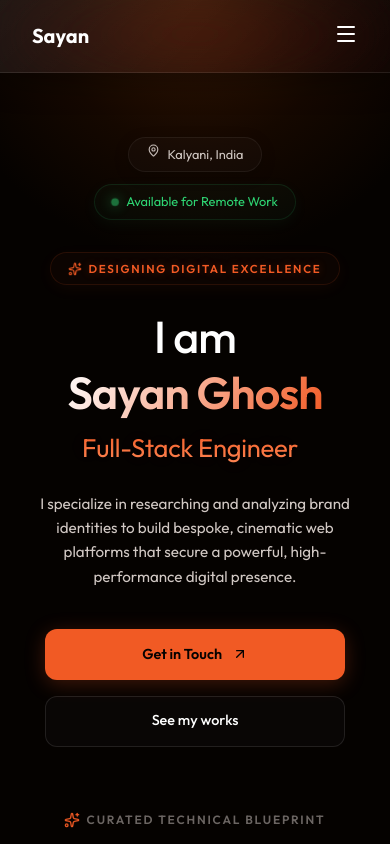
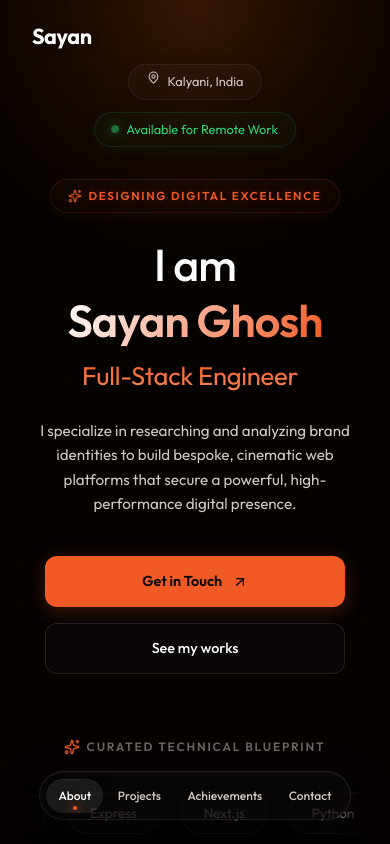
Before and after one commit to me-sayanghosh/Portfolio, a React app: page / in a window 390 px wide. Shown: the top 844 px of the page. Built offline with nearby package versions, Linux system fonts and the light colour scheme; the HTML template or start-up script is replaced by a standard one.

Commit message:
feat: Revamp Navbar with scroll-based active section highlighting and new capsule design

```diff
--- a/src/components/Navbar.jsx
+++ b/src/components/Navbar.jsx
@@ -1,33 +1,74 @@
-import React, { useState } from 'react';
-import { Menu, X } from 'lucide-react';
+import React, { useState, useEffect } from 'react';
 import styles from './Navbar.module.css';
 
 const Navbar = () => {
-  const [isOpen, setIsOpen] = useState(false);
+  const [activeSection, setActiveSection] = useState('about');
 
-  const toggleMenu = () => {
-    setIsOpen(!isOpen);
-  };
+  useEffect(() => {
+    const sections = ['about', 'projects', 'achievements', 'contact'];
+
+    const handleScroll = () => {
+      const scrollPosition = window.scrollY + window.innerHeight / 2;
+
+      for (const section of sections) {
+        const el = document.getElementById(section);
+        if (el) {
+          const top = el.offsetTop;
+          const height = el.offsetHeight;
+          if (scrollPosition >= top && scrollPosition < top + height) {
+            setActiveSection(section);
+            break;
+          }
+        }
+      }
+    };
+
+    window.addEventListener('scroll', handleScroll);
+    handleScroll(); // Initial active section check
+    return () => window.removeEventListener('scroll', handleScroll);
+  }, []);
 
   return (
-    <nav className={styles.navbar}>
-      <div className={styles.container}>
+    <>
+      {/* Sleek top header containing only the logo for high-end minimalism */}
+      <header className={styles.topHeader}>
         <div className={styles.logo}>Sayan</div>
+      </header>
 
-        <button className={styles.mobileToggle} onClick={toggleMenu} aria-label="Toggle menu">
-          {isOpen ? <X size={24} /> : <Menu size={24} />}
-        </button>
-
-        <ul className={`${styles.links} ${isOpen ? styles.active : ''}`}>
-          <li><a href="#home" onClick={() => setIsOpen(false)}>Home</a></li>
-          <li><a href="#services" onClick={() => setIsOpen(false)}>Services</a></li>
-          <li><a href="#projects" onClick={() => setIsOpen(false)}>Projects</a></li>
-          <li><a href="#about" onClick={() => setIsOpen(false)}>About</a></li>
-          <li><a href="#achievements" onClick={() => setIsOpen(false)}>Achievements</a></li>
-          <li><a href="#contact" onClick={() => setIsOpen(false)}>Contact</a></li>
-        </ul>
-      </div>
-    </nav>
+      {/* Floating fixed bottom capsule navbar */}
+      <nav className={styles.bottomNavContainer}>
+        <div className={styles.capsuleNav}>
+          <a
+            href="#about"
+            className={`${styles.navLink} ${activeSection === 'about' ? styles.navLinkActive : ''}`}
+          >
+            <span>About</span>
+            <span className={styles.activeDot} />
+          </a>
+          <a
+            href="#projects"
+            className={`${styles.navLink} ${activeSection === 'projects' ? styles.navLinkActive : ''}`}
+          >
+            <span>Projects</span>
+            <span className={styles.activeDot} />
+          </a>
+          <a
+            href="#achievements"
+            className={`${styles.navLink} ${activeSection === 'achievements' ? styles.navLinkActive : ''}`}
+          >
+            <span>Achievements</span>
+            <span className={styles.activeDot} />
+          </a>
+          <a
+            href="#contact"
+            className={`${styles.navLink} ${activeSection === 'contact' ? styles.navLinkActive : ''}`}
+          >
+            <span>Contact</span>
+            <span className={styles.activeDot} />
+          </a>
+        </div>
+      </nav>
+    </>
   );
 };
 
--- a/src/components/Navbar.module.css
+++ b/src/components/Navbar.module.css
@@ -1,165 +1,150 @@
-.navbar {
-  position: sticky;
+.topHeader {
+  position: fixed;
   top: 0;
+  left: 0;
+  width: 100%;
+  padding: 1.5rem 3rem;
+  background: transparent;
+  pointer-events: none;
   z-index: 100;
-  background: linear-gradient(135deg, rgba(255, 255, 255, 0.08), rgba(255, 255, 255, 0.01));
-  -webkit-backdrop-filter: blur(32px) saturate(180%);
-  backdrop-filter: blur(32px) saturate(180%);
-  -webkit-transform: translate3d(0, 0, 0);
-  transform: translate3d(0, 0, 0);
-  padding: 1.3rem 2rem;
-  border-bottom: 1px solid rgba(255, 255, 255, 0.08);
-  box-shadow: 0 8px 32px 0 rgba(0, 0, 0, 0.3);
-}
-
-.container {
-  max-width: 1200px;
-  margin: 0 auto;
   display: flex;
-  justify-content: space-between;
+  justify-content: flex-start;
   align-items: center;
 }
 
 .logo {
   font-weight: 700;
-  font-size: 1.25rem;
+  font-size: 1.35rem;
   color: var(--text-primary);
+  letter-spacing: -0.02em;
+  pointer-events: auto;
+  text-shadow: 0 2px 10px rgba(0, 0, 0, 0.3);
 }
 
-.links {
+/* Floating Bottom Capsule Navbar */
+.bottomNavContainer {
+  position: fixed;
+  bottom: 2rem;
+  left: 0;
+  width: 100%;
   display: flex;
-  list-style: none;
-  gap: 1rem;
+  justify-content: center;
+  align-items: center;
+  pointer-events: none;
+  z-index: 1000;
+  animation: slideNavbarUp 1.2s cubic-bezier(0.16, 1, 0.3, 1) both;
 }
 
-.links a {
-  font-size: 0.85rem;
-  color: var(--text-secondary);
-  font-weight: 500;
-  background-color: rgba(255, 255, 255, 0.05);
-  border: 1px solid rgba(255, 255, 255, 0.1);
-  box-shadow: 0 4px 15px rgba(0, 0, 0, 0.2), inset 0 1px 0 rgba(255, 255, 255, 0.1);
-  backdrop-filter: blur(20px);
-  -webkit-backdrop-filter: blur(20px);
-  border-radius: 12px;
-  padding: 0.6rem 1.2rem;
-  transition: all 0.2s ease;
+@keyframes slideNavbarUp {
+  from {
+    opacity: 0;
+    transform: translateY(30px);
+  }
+  to {
+    opacity: 1;
+    transform: translateY(0);
+  }
 }
 
-.links a:hover {
-  color: var(--text-primary);
-  background-color: rgba(255, 255, 255, 0.1);
+.capsuleNav {
+  pointer-events: auto;
+  display: flex;
+  align-items: center;
+  gap: 0.35rem;
+  background: rgba(10, 8, 7, 0.82);
+  border: 1px solid rgba(255, 255, 255, 0.08);
+  border-radius: 100px;
+  padding: 0.5rem;
+  backdrop-filter: blur(20px) saturate(180%);
+  -webkit-backdrop-filter: blur(20px) saturate(180%);
+  box-shadow: 0 20px 40px rgba(0, 0, 0, 0.65),
+              0 0 0 1px rgba(255, 255, 255, 0.03),
+              inset 0 1px 0 rgba(255, 255, 255, 0.05);
+  transition: all 0.3s cubic-bezier(0.16, 1, 0.3, 1);
 }
 
-.contactIcon {
-  background-color: rgba(255, 255, 255, 0.05);
-  color: var(--text-secondary);
-  border: 1px solid rgba(255, 255, 255, 0.1);
-  box-shadow: 0 4px 15px rgba(0, 0, 0, 0.2), inset 0 1px 0 rgba(255, 255, 255, 0.1);
-  backdrop-filter: blur(20px);
-  -webkit-backdrop-filter: blur(20px);
-  padding: 0.6rem 0.8rem;
-  border-radius: 12px;
+.capsuleNav:hover {
+  border-color: rgba(255, 255, 255, 0.15);
+  box-shadow: 0 25px 50px rgba(0, 0, 0, 0.75),
+              0 0 25px rgba(255, 255, 255, 0.03),
+              inset 0 1px 0 rgba(255, 255, 255, 0.08);
+}
+
+.navLink {
+  position: relative;
   display: flex;
+  flex-direction: column;
   align-items: center;
   justify-content: center;
-  transition: all 0.2s ease;
+  padding: 0.6rem 1.3rem;
+  color: var(--text-secondary);
+  font-size: 0.85rem;
+  font-weight: 500;
+  border-radius: 100px;
+  transition: all 0.3s cubic-bezier(0.16, 1, 0.3, 1);
+  text-decoration: none;
+  overflow: hidden;
 }
 
-.contactIcon:hover {
-  background-color: rgba(255, 255, 255, 0.1);
+.navLink:hover {
   color: var(--text-primary);
+  background: rgba(255, 255, 255, 0.03);
 }
 
-.mobileToggle {
-  display: none;
-  background: transparent;
-  border: none;
-  color: var(--text-primary);
-  cursor: pointer;
-  z-index: 101; /* Above mobile menu */
+.navLinkActive {
+  color: #ffffff !important;
+  background: rgba(255, 255, 255, 0.08);
+  box-shadow: 0 4px 15px rgba(0, 0, 0, 0.3),
+              inset 0 1px 0 rgba(255, 255, 255, 0.05);
 }
 
+/* Glowing Indicator active dot */
+.activeDot {
+  position: absolute;
+  bottom: 4px;
+  width: 4px;
+  height: 4px;
+  background-color: #f15a24; /* Amber accent matching global fiery theme */
+  border-radius: 50%;
+  opacity: 0;
+  transform: translateY(4px);
+  transition: all 0.3s cubic-bezier(0.16, 1, 0.3, 1);
+  box-shadow: 0 0 8px #f15a24, 0 0 16px #f15a24;
+}
+
+.navLinkActive .activeDot {
+  opacity: 1;
+  transform: translateY(0);
+}
+
+/* Responsive configurations */
 @media (max-width: 768px) {
-  .mobileToggle {
-    display: block;
+  .topHeader {
+    padding: 1.25rem 2rem;
   }
 
-  .links {
-    position: absolute;
-    top: 100%; /* Directly below the navbar */
-    left: 0;
-    width: 100%;
-    height: auto;
-    padding: 2rem 0;
-    background-color: rgba(15, 12, 10, 0.95);
-    background-image: none;
-    -webkit-backdrop-filter: blur(20px);
-    backdrop-filter: blur(20px);
-    -webkit-transform: translate3d(0, 0, 0);
-    transform: translate3d(0, 0, 0);
-    border-bottom: 1px solid rgba(255, 255, 255, 0.05);
-    flex-direction: column;
-    align-items: center;
-    justify-content: center;
-    gap: 1.5rem;
-    /* Container fades and drops slightly */
-    transform: translateY(-20px);
-    opacity: 0;
-    pointer-events: none;
-    transition: transform 0.4s ease, opacity 0.4s ease;
-    z-index: -1;
-    margin: 0;
-    box-shadow: 0 15px 30px rgba(0,0,0,0.4);
+  .bottomNavContainer {
+    bottom: 1.5rem;
   }
 
-  .links.active {
-    transform: translateY(0);
-    opacity: 1;
-    pointer-events: auto;
+  .capsuleNav {
+    gap: 0.15rem;
+    padding: 0.4rem;
   }
 
-  /* Pre-state for individual items */
-  .links li {
-    width: 100%;
-    opacity: 0;
-    transform: translateX(40px); /* Start shifted to the right */
-    transition: all 0.4s cubic-bezier(0.175, 0.885, 0.32, 1.275);
+  .navLink {
+    padding: 0.55rem 0.9rem;
+    font-size: 0.8rem;
   }
 
-  /* Active state for individual items */
-  .links.active li {
-    opacity: 1;
-    transform: translateX(0);
-  }
-
-  /* Staggered cascading delays */
-  .links.active li:nth-child(1) { transition-delay: 0.1s; }
-  .links.active li:nth-child(2) { transition-delay: 0.15s; }
-  .links.active li:nth-child(3) { transition-delay: 0.2s; }
-  .links.active li:nth-child(4) { transition-delay: 0.25s; }
-  .links.active li:nth-child(5) { transition-delay: 0.3s; }
-  .links.active li:nth-child(6) { transition-delay: 0.35s; }
-
-
-  .links a {
-    font-size: 2.25rem;
-    font-weight: 400;
-    padding: 0.5rem;
-    width: 100%;
-    text-align: center;
-    display: block;
-    background-color: transparent;
-    border: none;
-    box-shadow: none;
-    backdrop-filter: none;
-    -webkit-backdrop-filter: none;
-    transition: transform 0.2s ease, color 0.2s ease;
-  }
-
-  .links a:hover, .links a:active {
-    background-color: transparent;
-    color: var(--text-primary);
-    transform: scale(1.05);
+  .activeDot {
+    bottom: 3px;
   }
 }
+
+@media (max-width: 400px) {
+  .navLink {
+    padding: 0.5rem 0.75rem;
+    font-size: 0.75rem;
+  }
+}
```
